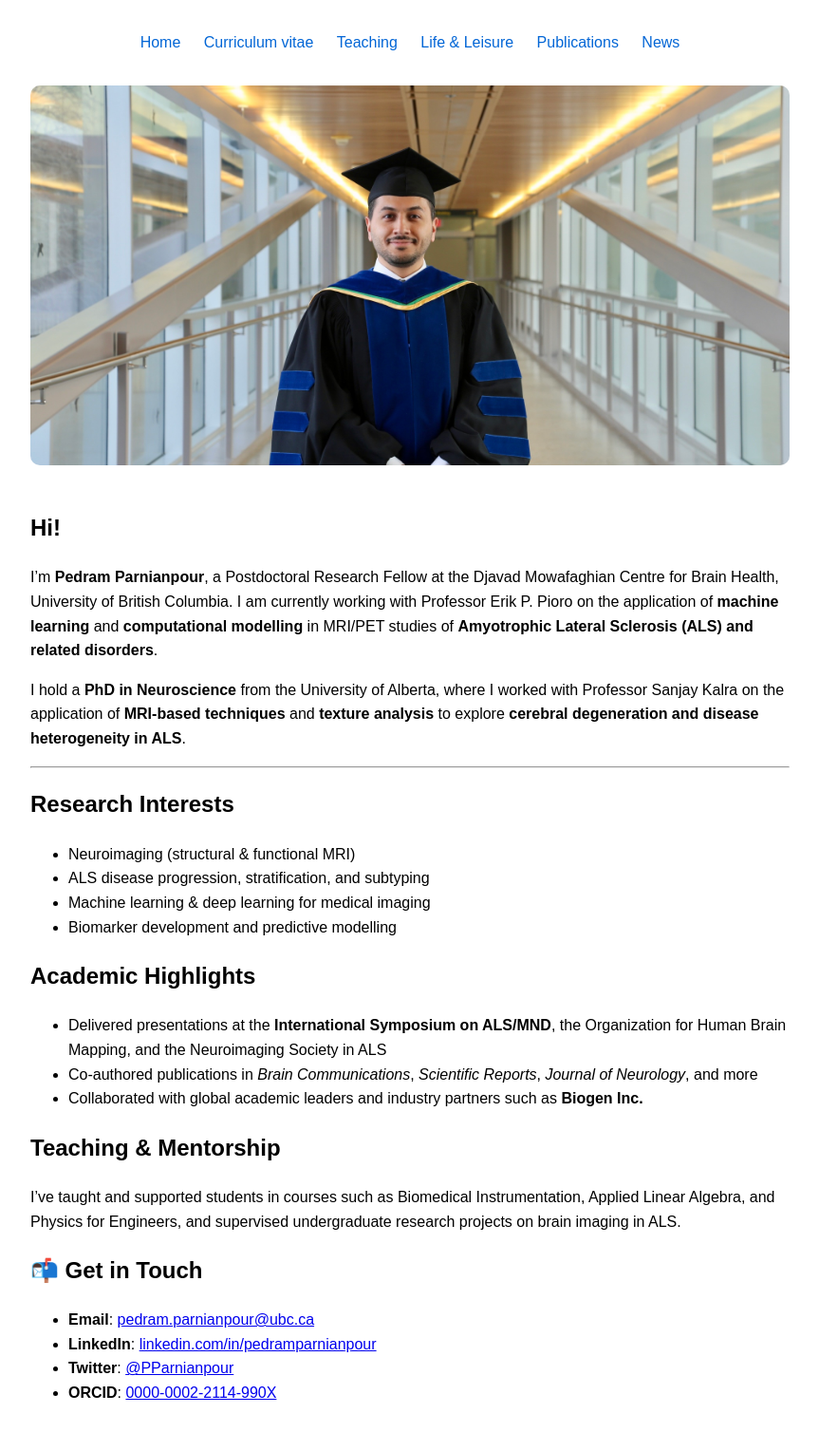
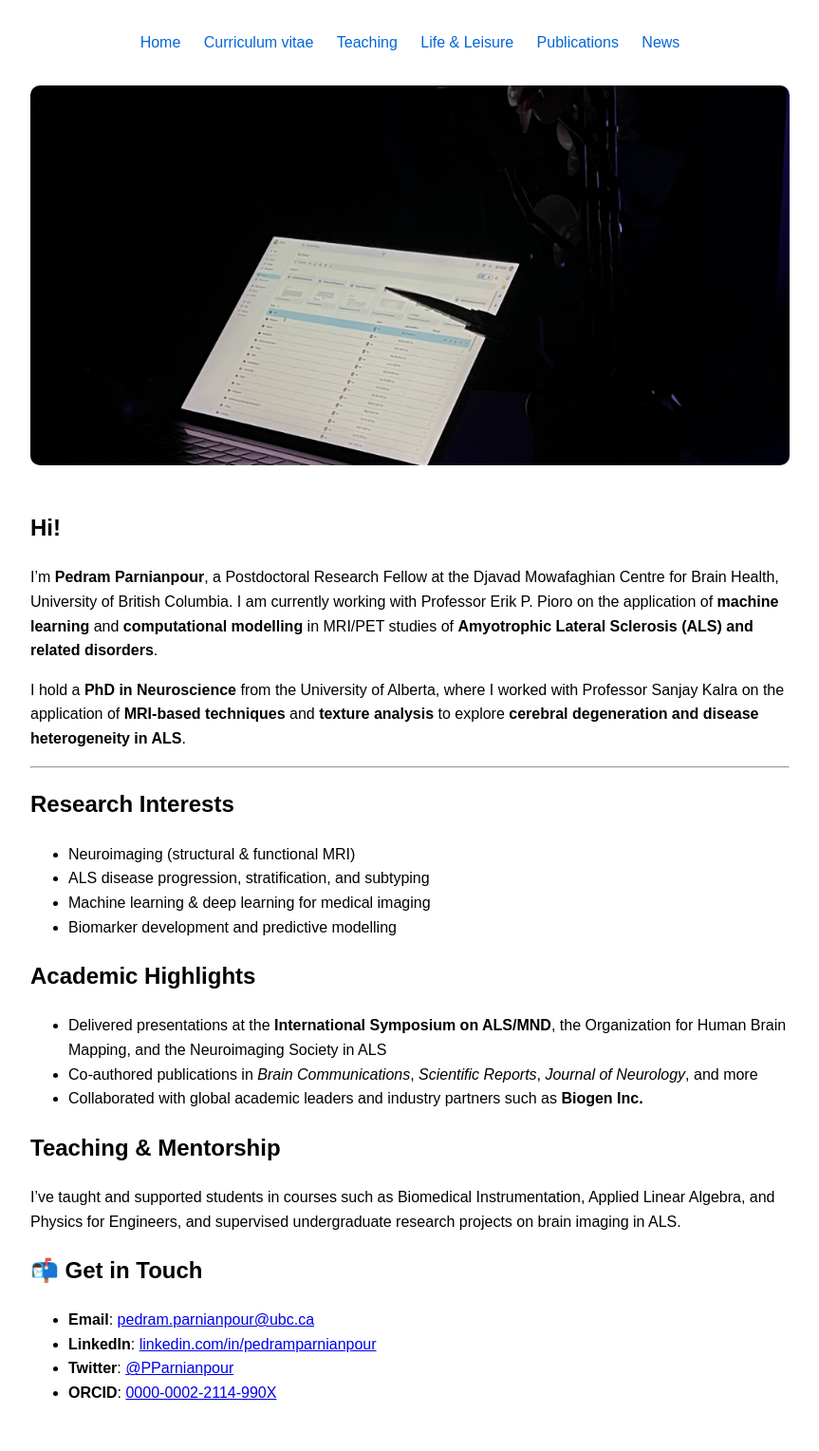
Before and after one commit to Pedram-Parnianpour/pedram-parnianpour.github.io, a Jekyll site: the page built from index.md, in a window 1280 px wide. Shown: the whole page at 95% size, without its empty margins (208-1071 px from the left). Built offline with Jekyll 4.4.1, drawn with Linux system fonts in a browser that asks for light colours.

Commit message:
Update index.md

```diff
--- a/index.md
+++ b/index.md
@@ -3,7 +3,7 @@ layout: default
 title: Home
 ---
 
-<img src="/assets/pedram.jpg" alt="Pedram Parnianpour" style="width: 100%; max-height: 400px; object-fit: cover; border-radius: 10px; margin-bottom: 20px;">
+<img src="/assets/IMG_5932.jpeg" alt="Pedram Parnianpour" style="width: 100%; max-height: 400px; object-fit: cover; border-radius: 10px; margin-bottom: 20px;">
 
 ## Hi!
 
```
